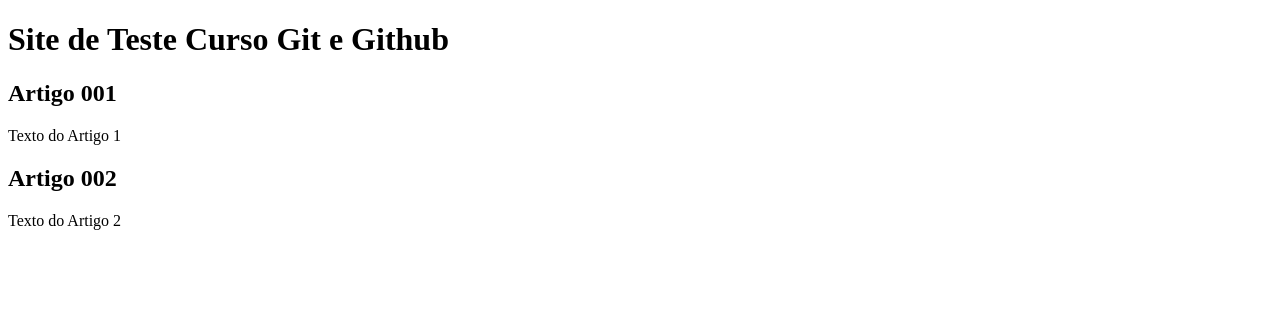
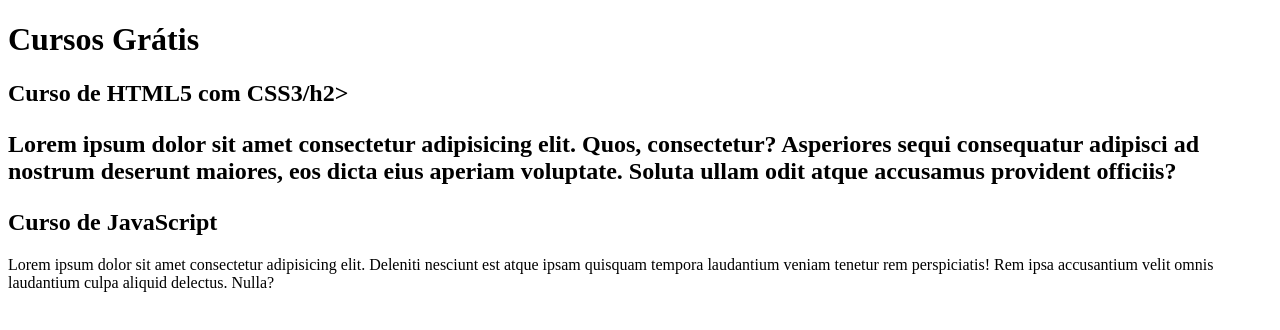
Before and after one commit to BegunKetchup231/Curso-git-github, a plain HTML site: page index.html in a window 1280 px wide. Drawn offline with Linux system fonts and the light colour scheme.

Commit message:
Começando o conteúdo

```diff
--- a/index.html
+++ b/index.html
@@ -8,15 +8,15 @@
 <body>
     <main>
         <header>
-            <h1>Site de Teste Curso Git e Github</h1>
+            <h1>Cursos Grátis</h1>
         </header>
         <article>
-            <h2>Artigo 001</h2>
-            <p>Texto do Artigo 1</p>
+            <h2>Curso de HTML5 com CSS3/h2>
+            <p>Lorem ipsum dolor sit amet consectetur adipisicing elit. Quos, consectetur? Asperiores sequi consequatur adipisci ad nostrum deserunt maiores, eos dicta eius aperiam voluptate. Soluta ullam odit atque accusamus provident officiis?</p>
         </article>
         <article>
-            <h2>Artigo 002</h2>
-            <p>Texto do Artigo 2</p>
+            <h2>Curso de JavaScript</h2>
+            <p>Lorem ipsum dolor sit amet consectetur adipisicing elit. Deleniti nesciunt est atque ipsam quisquam tempora laudantium veniam tenetur rem perspiciatis! Rem ipsa accusantium velit omnis laudantium culpa aliquid delectus. Nulla?</p>
         </article>
     </main>
 </body>
```
